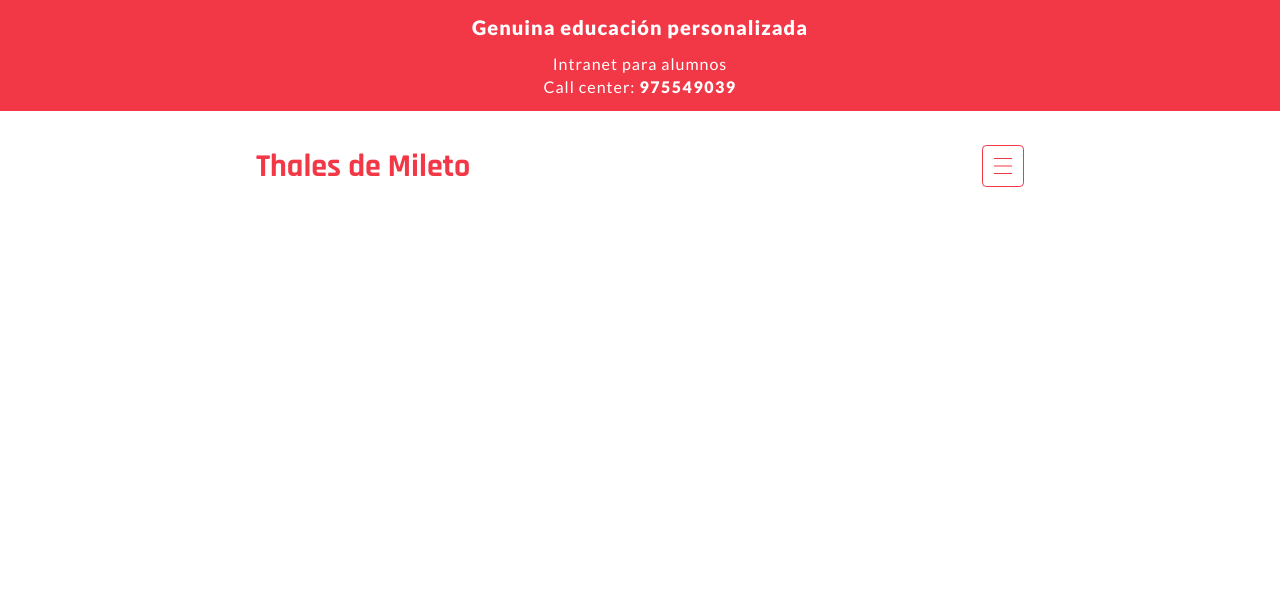
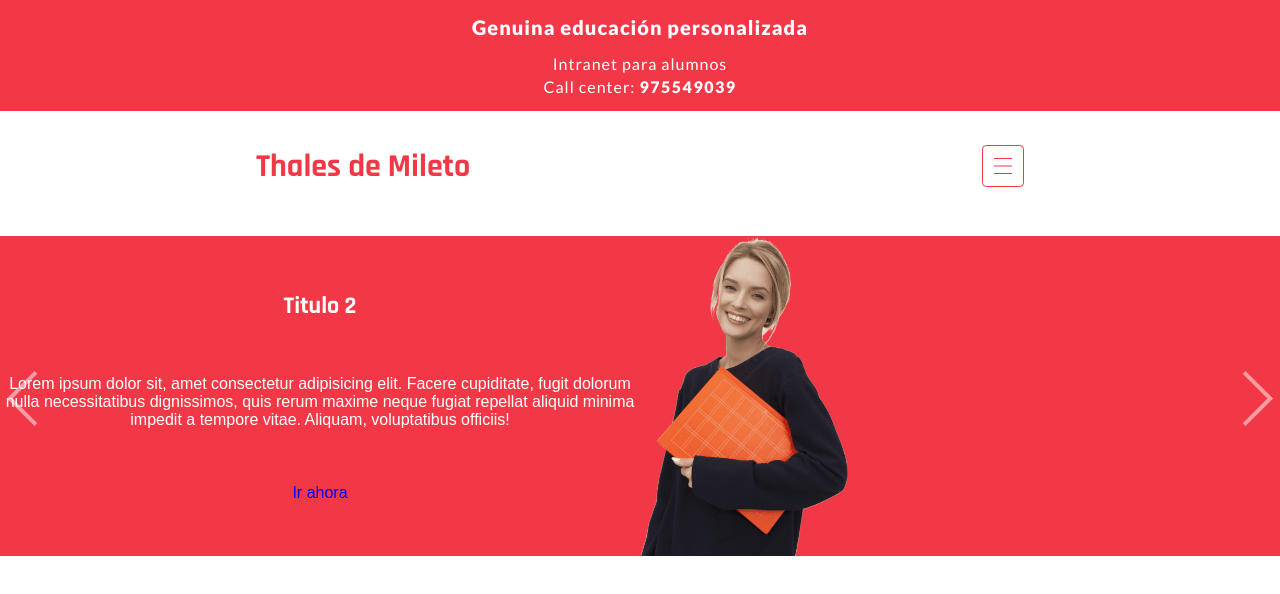
Before and after one commit to edsonJordan/Web-School, a plain HTML site: page academy.html in a window 1280 px wide. Drawn offline with Linux system fonts and the light colour scheme.

Commit message:
adding section slider and functionality

```diff
--- a/academy.html
+++ b/academy.html
@@ -11,14 +11,14 @@
 </head>
 <body>
     <div class="container">
-        <header class="row col col__header">
+        <header class="row col col__header ">
             <h1 class="header__tittle" >Genuina educación personalizada</h1>
             <ul class="header__ul" >
                 <li><a class="header__a" href="#">Intranet para alumnos</a></li>
                 <li>Call center: <a class="header__a header__a--bold" href="#">975549039</a></li>
             </ul>
         </header>
-        <nav class="row col col__nav">
+        <nav class="row col col__nav ">
             <div class="logo">
                 Thales de Mileto
             </div>
@@ -41,14 +41,74 @@
                     <a class="nav__link" href="#">Nosotros</a>
                 </li>
             </ul>
+        </nav>
+        <section class="row col section__slider" >
+                <div class="arrow arrow--left" data-slide="prev"></div>
+                <div class="arrow arrow--right" data-slide="next"></div>
+            <div class="slider" id="slideSect">
+                <div class="slider__content">
+                    <div class="content__slider">
+                        <h2 class="slider__tittle">Titulo 2</h2>
+                        <span class="slider__span">Lorem ipsum dolor sit, amet consectetur adipisicing elit. Facere cupiditate, fugit dolorum nulla necessitatibus
+                            dignissimos, quis rerum maxime neque fugiat repellat aliquid minima impedit a tempore vitae. Aliquam, voluptatibus officiis!
+                        </span>
+                        <a href="#" class="slider__link">
+                            Ir ahora
+                        </a>
+                    </div>
+                    <div class="slider__img">
+                        <img class="slider__img--content" src="resource/student-academy-slider-reduce-min.png" alt="">
+                    </div>
+                </div>
+                <div class="slider__content">
+                    <div class="content__slider">
+                        <h2 class="slider__tittle">Titulo 2</h2>
+                        <span class="slider__span">Lorem ipsum dolor sit, amet consectetur adipisicing elit. Facere cupiditate, fugit dolorum nulla necessitatibus
+                            dignissimos, quis rerum maxime neque fugiat repellat aliquid minima impedit a tempore vitae. Aliquam, voluptatibus officiis!
+                        </span>
+                        <a href="#" class="slider__link">
+                            Ir ahora
+                        </a>
+                    </div>
+                    <div class="slider__img">
+                        <img class="slider__img--content" src="resource/student-academy-slider-reduce-min.png" alt="">
+                    </div>
+                </div>
+                <div class="slider__content">
+                    <div class="content__slider">
+                        <h2 class="slider__tittle">Titulo 2</h2>
+                        <span class="slider__span">Lorem ipsum dolor sit, amet consectetur adipisicing elit. Facere cupiditate, fugit dolorum nulla necessitatibus
+                            dignissimos, quis rerum maxime neque fugiat repellat aliquid minima impedit a tempore vitae. Aliquam, voluptatibus officiis!
+                        </span>
+                        <a href="#" class="slider__link">
+                            Ir ahora
+                        </a>
+                    </div>
+                    <div class="slider__img">
+                        <img class="slider__img--content" src="resource/student-academy-slider-reduce-min.png" alt="">
+                    </div>
+                </div>
+                <div class="slider__content">
+                    <div class="content__slider">
+                        <h2 class="slider__tittle">Titulo 2</h2>
+                        <span class="slider__span">Lorem ipsum dolor sit, amet consectetur adipisicing elit. Facere cupiditate, fugit dolorum nulla necessitatibus
+                            dignissimos, quis rerum maxime neque fugiat repellat aliquid minima impedit a tempore vitae. Aliquam, voluptatibus officiis!
+                        </span>
+                        <a href="#" class="slider__link">
+                            Ir ahora
+                        </a>
+                    </div>
+                    <div class="slider__img">
+                        <img class="slider__img--content" src="resource/student-academy-slider-reduce-min.png" alt="">
+                    </div>
+                </div>
+            </div>
 
-            </div>
-        </nav>
-        <section class="section section__school">
-            <div class="block block__school">
+        </section>
 
-            </div>
-        </section>
+
+
     </div>
 </body>
+<script src="resource/scripts/academy.js"></script>
 </html>
--- a/resource/css/academy.css
+++ b/resource/css/academy.css
@@ -1,4 +1,3 @@
-
 @import url('https://fonts.googleapis.com/css2?family=Rajdhani:wght@500;600;700&display=swap');
 @import url('https://fonts.googleapis.com/css2?family=Lato:ital,wght@0,300;0,400;0,700;0,900;1,400&display=swap');
 /*
@@ -6,8 +5,10 @@
      font-family: 'Slabo 13px', serif;  Text
      font-family: 'Rajdhani', sans-serif; --> tittles
 */
+img{
+    box-sizing: border-box;
 
-
+}
 :root{
     --font--primary: 'Rajdhani', sans-serif;
     --font--secundary:'Lato', serif;;
@@ -93,8 +94,6 @@
     font-size: 32px;
     align-items: center;
 }
-
-
 .label--nav{
     position: relative;
     display: block;
@@ -119,13 +118,11 @@
 .input--nav:checked ~ .nav__ul{
     display: flex;
 }
-
 .input--nav:checked ~ .nav__ul > .nav__li{
     display: block;
     opacity: 0;
     animation: LeftLinkRight .8s ease-in-out .3s forwards;
 }
-
 .input--nav:checked ~ .label--nav{
     background-color: var(--color-primary);
 }
@@ -133,11 +130,10 @@
     background-color: var(--color-secondary);
     box-shadow: 0px 8.5px 0px 0px var(--color-secondary) , 0px 17px 0px 0px var(--color-secondary);
 }
-
-/* .label--nav */
 .nav__ul{
     position: absolute;
     top: 100%;
+    z-index: 30;
     overflow: hidden;
     background-color: white;
     color: var(--color-gray);
@@ -174,7 +170,7 @@
 }
 .nav__link{
     color: var(--color-gray);
-
+   width: 100%;
 }
 .nav__link--pulse{
     display: block;
@@ -186,12 +182,77 @@
     font-weight: 600;
     color: var(--color-primary);
 }
+.section__slider{
+    position: relative;
+    height: 40%;
+}
+.slider{
+    display: flex;
+    position: relative;
+    flex-direction: row;
+    width: 100vw;
+    height: 100%;
+    overflow-x: scroll;
+    scroll-snap-type: x mandatory;
+    scroll-behavior: smooth;
+}
 
-/* .nav__li:nth-child(odd){
+.slider__content{
+    position: relative;
+    min-width: calc(100% + calc(100vw - 100%));
+    scroll-snap-align: center;
+    display: flex;
+    flex-direction: row;
+}
+.content__slider{
+    display: flex;
+    flex-direction: column;
+    width: 50%;
+    justify-content: space-evenly;
+    align-items: center;
+    text-align: center;
+    color: var(--color-secondary);
+}
+.slider__content:nth-child(n){
     background-color: var(--color-primary);
+}
+
+.slider__img{
+    height: 100%;
+    width: 50%;
+}
+.slider__img--content{
+    object-fit: cover;
+    height: 100%;
+}
+.slider__tittle{
+    font-weight: 700;
+    font-family: var(--font--primary);
     color: var(--color-secondary);
-} */
+}
 
+.arrow{
+    position: absolute;
+    cursor: pointer;
+    z-index: 10;
+    height: 35px;
+    width: 35px;
+    border-bottom: 4px solid rgba(255, 255, 255, .5);
+    top:calc( 50% - 17.5px);
+}
+.arrow--right{
+    border-right: 4px solid rgba(255, 255, 255, .5);
+    right: 15px;
+    transform: rotate(-45deg);
+}
+.arrow--left{
+    left: 15px;
+    transform: rotate(45deg);
+    border-left: 4px solid rgba(255, 255, 255, .5);
+}
+.arrow:hover{
+    border-color: rgba(255, 255, 255, .8);
+}
 .none{
     display: none;
 }
--- a/resource/css/config.css
+++ b/resource/css/config.css
@@ -15,12 +15,7 @@ body{
     height: 100vh;
     font-family: 'Poppins', sans-serif;
 }
-img{
-    box-sizing: border-box;
-    object-fit: contain;
-    height: 30vh;
-    width: 50vw;
-}
+
 a{
     text-decoration: none;
 }
--- a/resource/css/style.css
+++ b/resource/css/style.css
@@ -1,5 +1,10 @@
 @import url('https://fonts.googleapis.com/css2?family=Poppins:wght@400;500;600;700;800;900&display=swap');
-
+img{
+    box-sizing: border-box;
+    object-fit: contain;
+    height: 30vh;
+    width: 50vw;
+}
 
 .tittle{
     position: absolute;
--- /dev/null
+++ b/resource/scripts/academy.js
@@ -0,0 +1,28 @@
+var positScroll = 0;
+const arrows = document.querySelectorAll('.arrow');
+arrows?.forEach(arrow => {arrow.addEventListener('click', (e)=> {
+    let arrowSelect = e.target.getAttribute('data-slide');
+    let contSlider= document.getElementById('slideSect');
+    let unidSlider = document.querySelectorAll('.slider__content')[0].clientWidth;
+    let maxCont = contSlider.scrollWidth;
+    const minCont = 0;
+    console.log(unidSlider);
+    switch (arrowSelect) {
+        case "prev":
+            let Res = this.positScroll - unidSlider ;
+            contSlider.scroll({
+                left: Res >= maxCont ?  this.positScroll = 0  : this.positScroll -= unidSlider,
+                behavior: 'smooth'
+            });
+          break;
+        case "next":
+            let Sum = this.positScroll + unidSlider ;
+            contSlider.scroll({
+                left: Sum >= maxCont ?  this.positScroll = 0  : this.positScroll += unidSlider,
+                behavior: 'smooth'
+            });
+          break;
+
+      }
+    })
+  })
```
Also changed, not shown: resource/arrow-right-r.css (added, +35 -0 lines), resource/school-teacher-reduce-min.png, resource/student-academy-slider-reduce-min.png (added).
